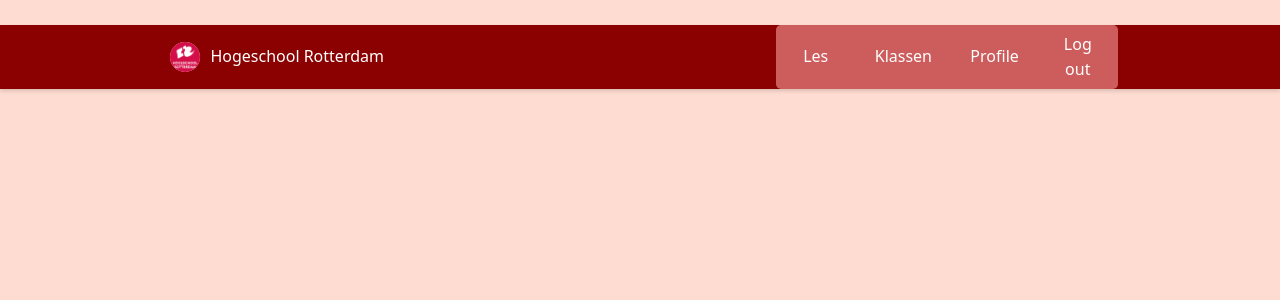
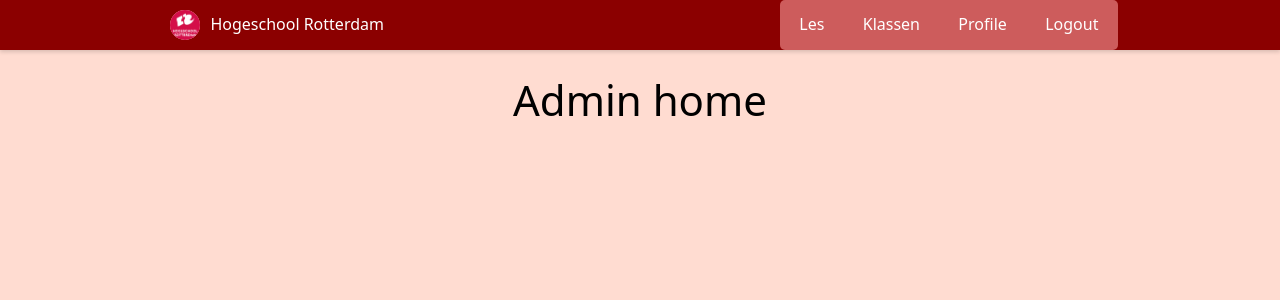
Before and after one commit to Maarten-DLVW/RAC22-SWDVT-1D_werkplaats-3-rest-rumble, a Flask app: page /adminhome in a window 1280 px wide. Shown: the top 300 px of the page. Run offline with Flask 2, Linux system fonts and the light colour scheme.

Commit message:
navbar verbetering
navbar naar boven doen

```diff
--- a/static/css.css
+++ b/static/css.css
@@ -28,8 +28,8 @@
 }
 
 #navbar {
-  --navbar-height: 64px;
-  position: fixed;
+  --navbar-height: 50px;
+  position: relative;
   height: var(--navbar-height);
   background-color: darkred;
   left: 0;
@@ -148,7 +148,7 @@
 
 .navbar-links {
   list-style: none;
-  position: absolute;
+  position: relative;
   background-color: indianred;
   display: flex;
   flex-direction: column;
--- a/templates/base.html
+++ b/templates/base.html
@@ -33,7 +33,7 @@
           <li class="navbar-item"><a class="navbar-link" href="/">Les</a></li>
           <li class="navbar-item"><a class="navbar-link" href="/">Klassen</a></li>
           <li class="navbar-item"><a class="navbar-link" href="/">Profile</a></li>
-          <li class="navbar-item"><a class="navbar-link" href="/">Log out</a></li>
+          <li class="navbar-item"><a class="navbar-link" href="/">Logout</a></li>
         </ul>
       </div>
     </nav>
```
